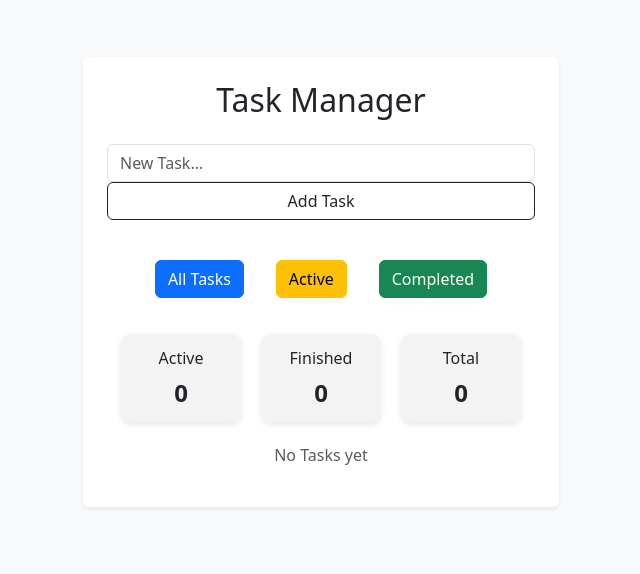
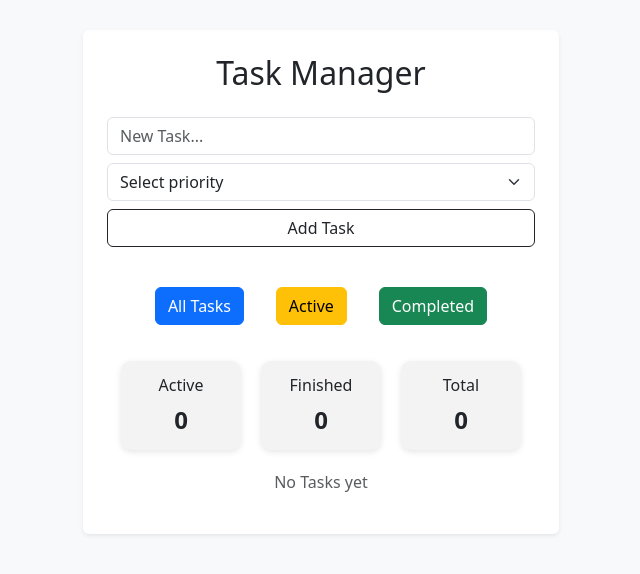
Before and after one commit to marconovas/To-Do-App, a React (Vite) app: page / in a window 1280 px wide. Shown: the part 118-692 px from the top of the page, without its empty margins (319-959 px from the left). Built offline with nearby package versions, Linux system fonts and the light colour scheme.

Commit message:
task priority added

```diff
--- a/src/Components/TaskForm.jsx
+++ b/src/Components/TaskForm.jsx
@@ -5,6 +5,7 @@ import { Button, Form } from "react-bootstrap";
 export default function TaskForm ({ addTasks }) {
 
     const [text, setText] = useState("");
+    const [priority, setPriority] = useState("");
 
     const HandleSubmit = (e) => {
         e.preventDefault();
@@ -13,6 +14,7 @@ export default function TaskForm ({ addTasks }) {
             id: crypto.randomUUID(),
             text: text,
             completed: false,
+            priority: priority,
             createdAt: Date.now()
         }
 
@@ -29,6 +31,12 @@ export default function TaskForm ({ addTasks }) {
                     value={text}
                     onChange={e => setText(e.target.value)}
                 />
+                <Form.Select className="mt-2 mb-2">
+                    <option>Select priority</option>
+                    <option value={1} onClick={() => setPriority("low")}>Low</option>
+                    <option value={2} onClick={() => setPriority("medium")}>Medium</option>
+                    <option value={3} onClick={() => setPriority("high")}>High</option>
+                </Form.Select>
             </Form.Group>
 
             <Button
--- a/src/Components/TaskItem.jsx
+++ b/src/Components/TaskItem.jsx
@@ -1,18 +1,34 @@
-import { Button, Card } from "react-bootstrap";
+import { Badge, Button, Card } from "react-bootstrap";
 
 
-export default function TaskItem ({ task, onComplete, onDelete, onEdit}) {
+export default function TaskItem ({ task, onComplete, onDelete, onEdit }) {
+    const priorityColor = () => {
+        if(task.priority === "low"){
+            return "success";
+        } else if( task.priority === "medium"){
+            return "warning"
+        } else{
+            return "danger"
+        }
+    }
+
     return(
         <Card>
             <Card.Body>
-                <Card.Title>{task.text}</Card.Title>
+                <Card.Title>
+                    <Badge className="me-2" bg={priorityColor()}>
+                        {task.priority}
+                    </Badge>
+                    {task.text}
+                </Card.Title>
                 <Card.Text>
                     Date: {new Date(task.createdAt).toLocaleDateString()}<br/>
                     Completed:
                     <input
                         type="checkbox"
                         checked={task.completed}
-                        onChange={() => onComplete(task.id)}/>
+                        onChange={() => onComplete(task.id)}
+                    />
                 </Card.Text>
                 <div className="d-flex justify-content-evenly align-content-center">
                     <Button variant="danger" onClick={() => onDelete(task.id)}>Delete Task</Button>
```
